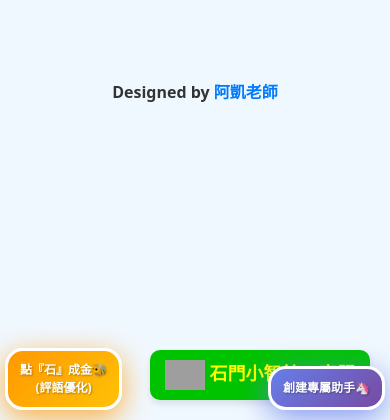
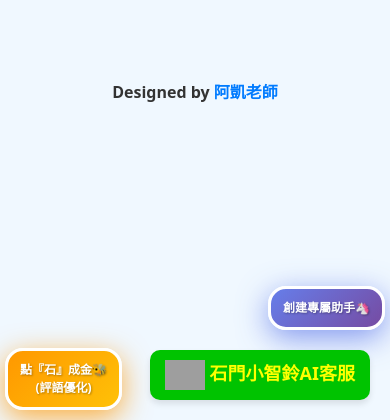
Before and after one commit to cagoooo/smes, a Flask app: page / in a window 390 px wide. Shown: the part 424-844 px from the top of the page. Run offline with Flask 2, Linux system fonts and the light colour scheme; parts of the project's set-up code (start-up, migrations or seed data) failed here and were passed over; some libraries are stand-ins or nearby versions; grey boxes are pictures that could not be loaded.

Commit message:
Assistant checkpoint: 調整懸浮按鈕位置避免重疊
Assistant generated file changes:
- templates/home.html: 調整懸浮按鈕位置，避免與石門小智鈴按鈕重疊, 調整第二個懸浮廣告按鈕位置到右側中間位置, 調整第二個懸浮廣告按鈕在不同螢幕尺寸下的位置

---

User prompt:

跟石門小智鈴的按鈕重疊了，請改良優化

Replit-Commit-Author: Assistant
Replit-Commit-Session-Id: 55f905be-fdaa-496f-89d6-96e901f4e3b3

```diff
--- a/templates/home.html
+++ b/templates/home.html
@@ -25,7 +25,7 @@
       border-radius: 10px;
       text-decoration: none;
       font-size: 18px;
-      z-index: 1000;
+      z-index: 1002;
       transition: background-color 1.3s, transform 1.3s, box-shadow 1.3s; /* 添加過渡效果 */
       font-weight: bold; /* 設置文字為粗體 */
     }
@@ -324,7 +324,7 @@
     .floating-ad-btn-2 {
       position: fixed;
       right: 20px;
-      bottom: 20px;
+      bottom: 120px;
       background: linear-gradient(135deg, #667eea, #764ba2);
       color: #fff;
       padding: 15px 20px;
@@ -364,7 +364,7 @@
     @media (max-width: 768px) {
       .floating-ad-btn-2 {
         right: 10px;
-        bottom: 15px;
+        bottom: 100px;
         padding: 12px 15px;
         font-size: 14px;
         max-width: 140px;
@@ -376,7 +376,7 @@
     @media (max-width: 480px) {
       .floating-ad-btn-2 {
         right: 5px;
-        bottom: 10px;
+        bottom: 90px;
         padding: 10px 12px;
         font-size: 12px;
         max-width: 120px;
@@ -392,7 +392,7 @@
         padding: 8px 10px;
         max-width: 100px;
         min-width: 90px;
-        bottom: 8px;
+        bottom: 80px;
       }
     }
   </style>
```
